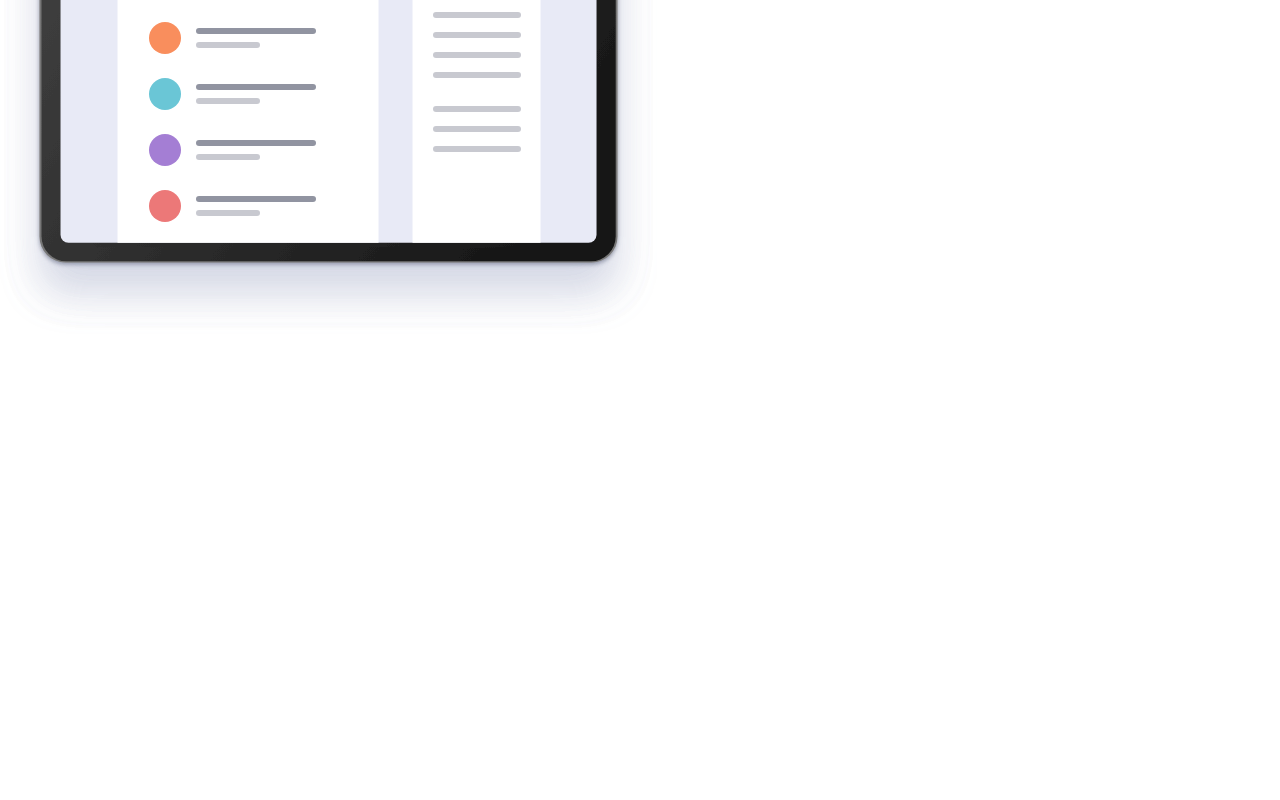
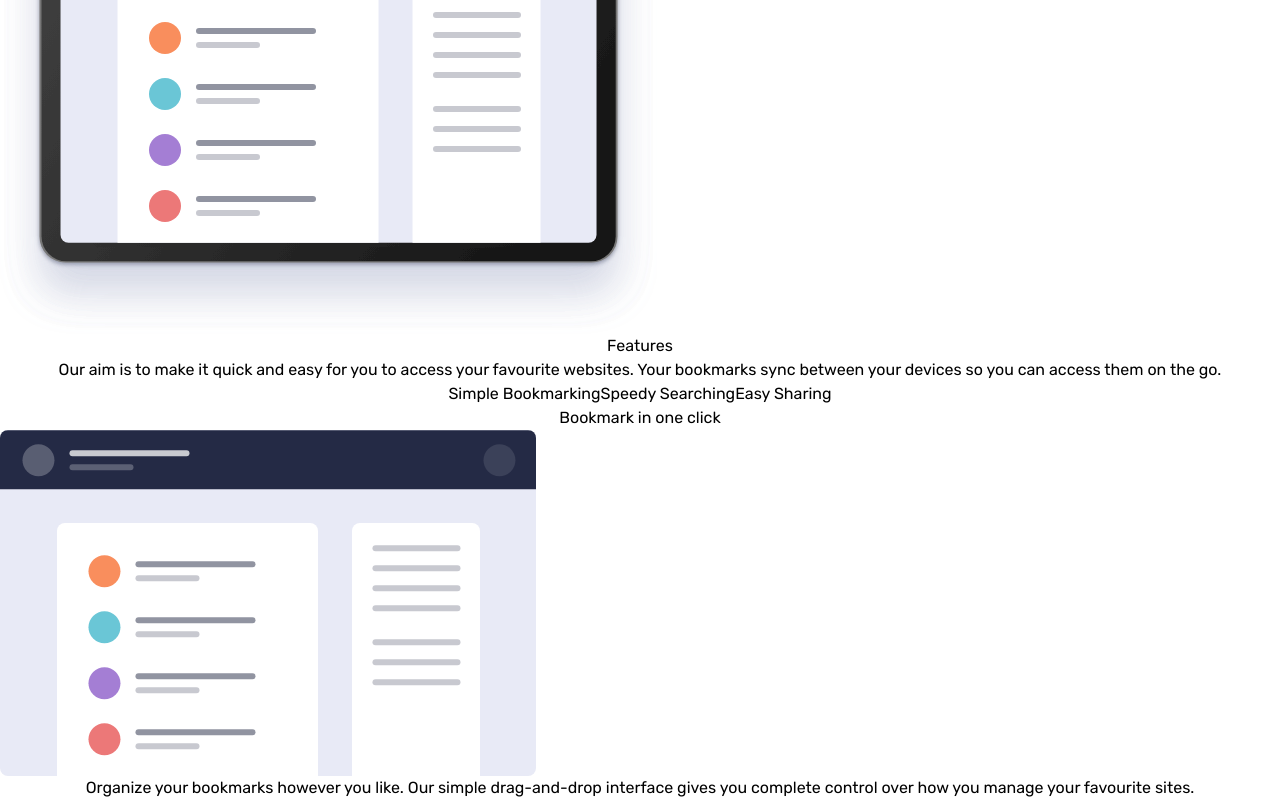
Before and after one commit to tutich/bookLanding, a React (Create React App) app in the folder client/: page / in a window 1280 px wide. Shown: the part 204-1004 px from the top of the page. Before the commit the page ends 800 px from the top, so only its background shows below. Built offline with nearby package versions, Linux system fonts and the light colour scheme.

Commit message:
about jsx

```diff
--- a/client/src/App.js
+++ b/client/src/App.js
@@ -1,11 +1,13 @@
 import logo from './logo.svg';
 import './App.css';
 import Intro from './components/intro/Intro';
+import About from './components/about/About';
 
 function App() {
   return (
     <div className="App">
       <Intro />
+      <About />
     </div>
   );
 }
--- a/client/src/components/about/About.jsx
+++ b/client/src/components/about/About.jsx
@@ -1,20 +1,68 @@
-import React from 'react'
+import React from 'react';
+import { useState } from 'react';
+import image1 from '../../images/illustration-features-tab-1.svg';
+import image2 from '../../images/illustration-features-tab-2.svg';
+import image3 from '../../images/illustration-features-tab-3.svg';
 
-const data
+
+const Data = [
+  {
+    id: 1,
+    title: 'Bookmark in one click',
+    desc: "Organize your bookmarks however you like. Our simple drag-and-drop interface gives you complete control over how you manage your favourite sites.",
+    image: image1
+  },
+
+  {
+    id: 2,
+    title: 'Intelligent search',
+    desc: "Our powerful search feature will help you find saved sites in no time at all. No need to trawl through all of your bookmarks.",
+    image: image2
+  },
+
+  {
+    id: 3,
+    title: 'Share your bookmarks',
+    desc: "Easily share your bookmarks and collections with others. Create a shareable link that you can send at the click of a button.",
+    image: image3
+  },
+]
+
 
 const About = () => {
+
+  const [selectedId, setSelectedId] = useState(1);
+
+  const handleClick = (id) => {
+    setSelectedId(id);
+  };
+
   return (
     <div>
       <section>
         <article>
           <h2>Features</h2>
-          <p>Our aim is to make it quick and easy for you to access your favourite websites.</p>
+          <p>Our aim is to make it quick and easy for you to access your favourite websites.
+          Your bookmarks sync between your devices so you can access them on the go.
+          </p>
         </article>
       </section>
 
       <section>
+        <button onClick={() => handleClick(1)}>Simple Bookmarking</button>
+        <button onClick={() => handleClick(2)}>Speedy Searching</button>
+        <button onClick={() => handleClick(3)}>Easy Sharing</button>
+      </section>
+
+      <section>
         <article>
-
+        {selectedId && (
+            <>
+              <h3>{Data[selectedId - 1].title}</h3>
+              <img src={Data[selectedId - 1].image} alt={Data[selectedId - 1].title} />
+              <p>{Data[selectedId - 1].desc}</p>
+            </>
+          )}
         </article>
       </section>
     </div>
```
